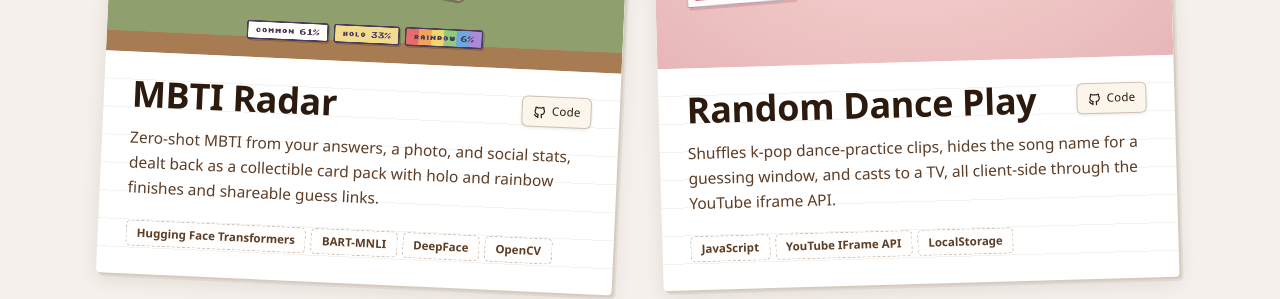
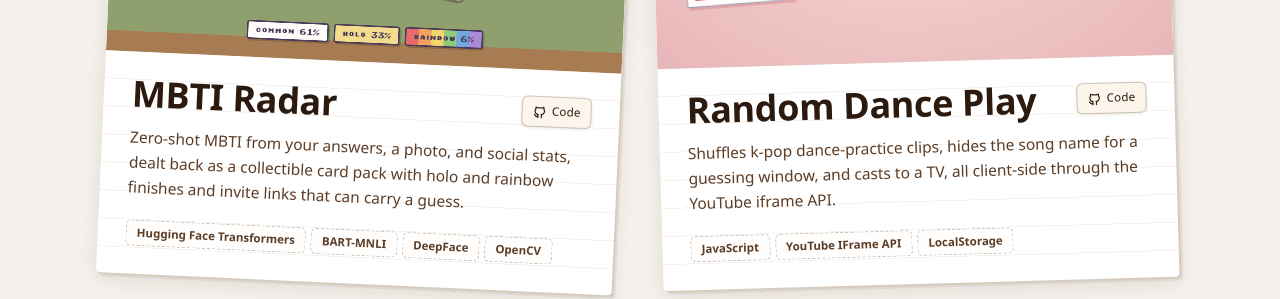
Before and after one commit to chengjcrystal/portfolio, a Next.js app: page / in a window 1280 px wide. Shown: the part 3920-4219 px from the top of the page. Built offline with nearby package versions, Linux system fonts and the light colour scheme.

Commit message:
update mbti radar card for invite links

```diff
--- a/src/app/page.tsx
+++ b/src/app/page.tsx
@@ -359,8 +359,8 @@
               </div>
               <p className="proj-sub">
                 Zero-shot MBTI from your answers, a photo, and social stats, dealt back
-                as a collectible card pack with holo and rainbow finishes and shareable
-                guess links.
+                as a collectible card pack with holo and rainbow finishes and invite
+                links that can carry a guess.
               </p>
               <div className="chip-row">
                 <span className="chip">Hugging Face Transformers</span>
```
